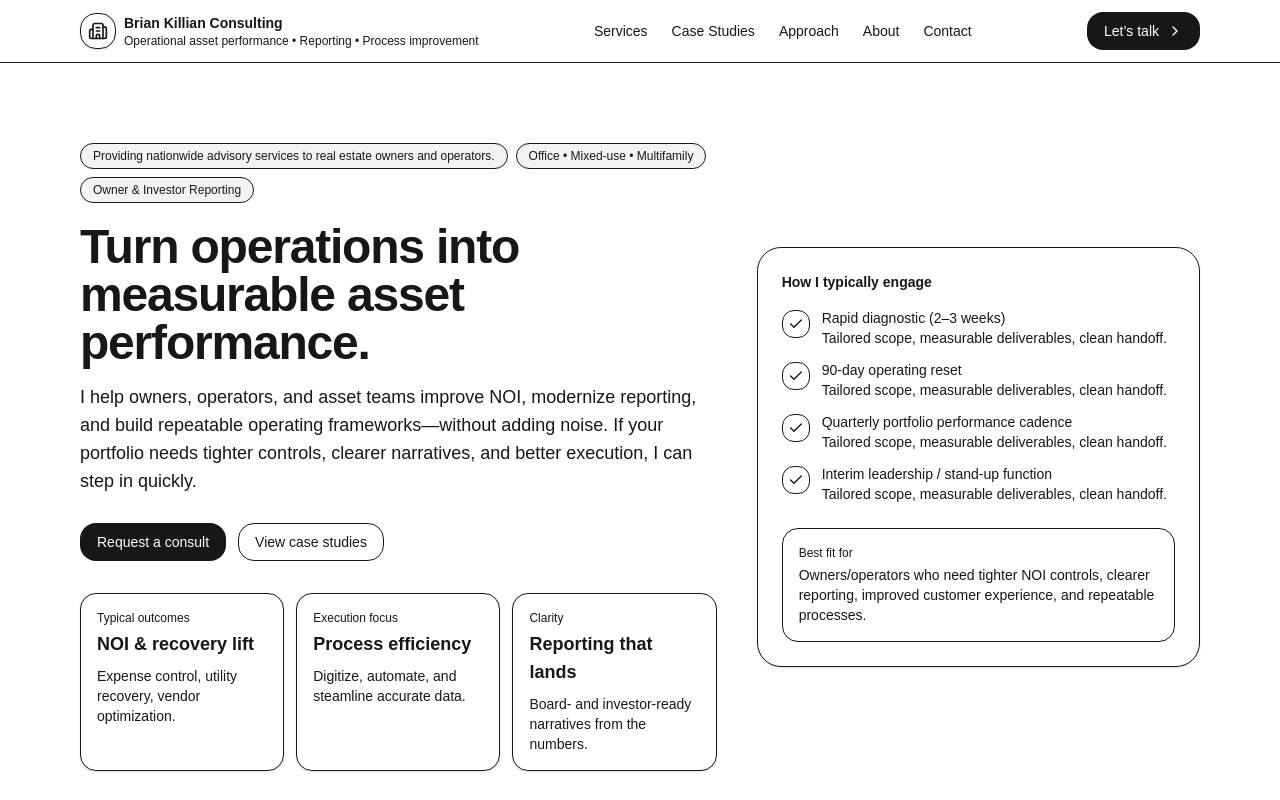
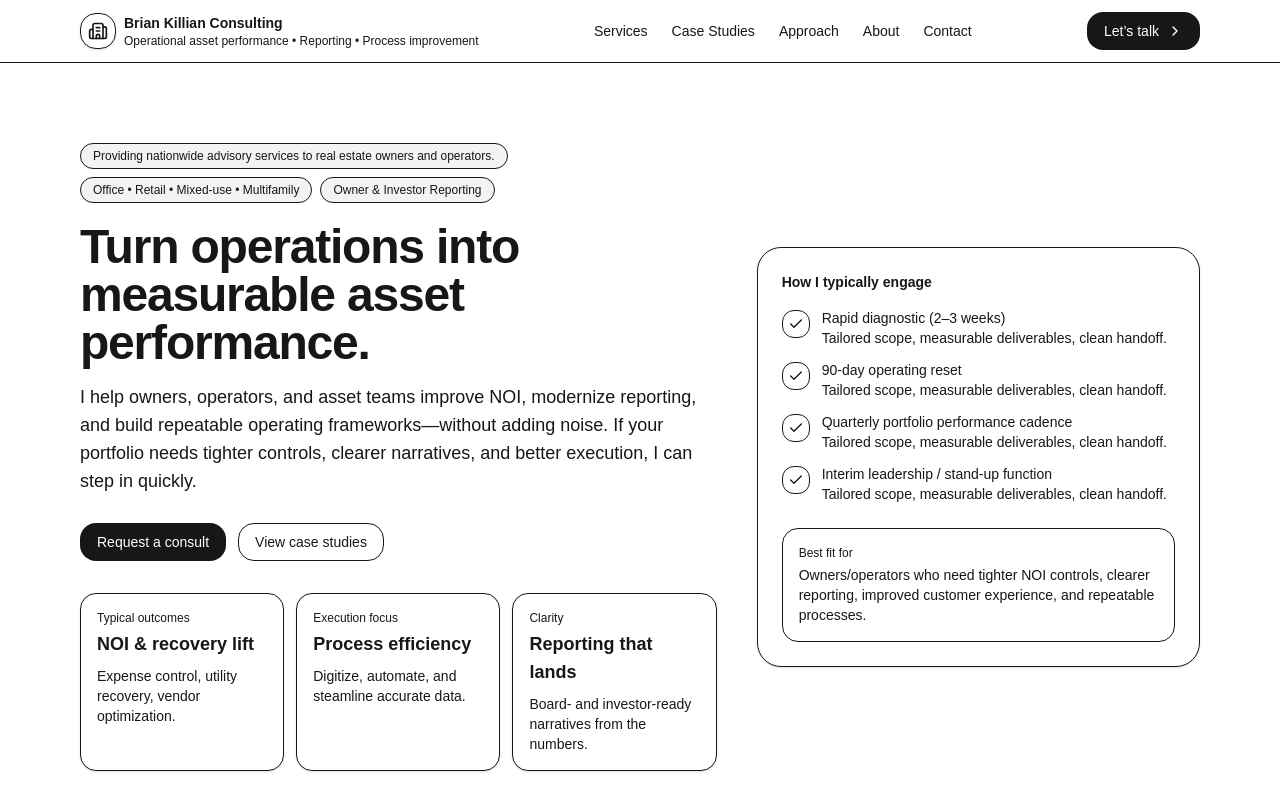
Before and after one commit to BK14782/brian-killian-consulting, a Next.js app: page / in a window 1280 px wide. Shown: the top 800 px of the page. Built offline with nearby package versions, Linux system fonts and the light colour scheme.

Commit message:
add retail

```diff
--- a/src/app/page.tsx
+++ b/src/app/page.tsx
@@ -124,7 +124,7 @@ const Hero = ({ onNav }: HeroProps) => (
         <div className="md:col-span-7">
           <div className="inline-flex flex-wrap items-center gap-2">
             <Badge variant="secondary" className="rounded-full">Providing nationwide advisory services to real estate owners and operators.</Badge>
-            <Badge variant="secondary" className="rounded-full">Office • Mixed-use • Multifamily</Badge>
+            <Badge variant="secondary" className="rounded-full">Office • Retail • Mixed-use • Multifamily</Badge>
             <Badge variant="secondary" className="rounded-full">Owner & Investor Reporting</Badge>
           </div>
           <h1 className="mt-5 text-3xl font-semibold tracking-tight md:text-5xl">
```
